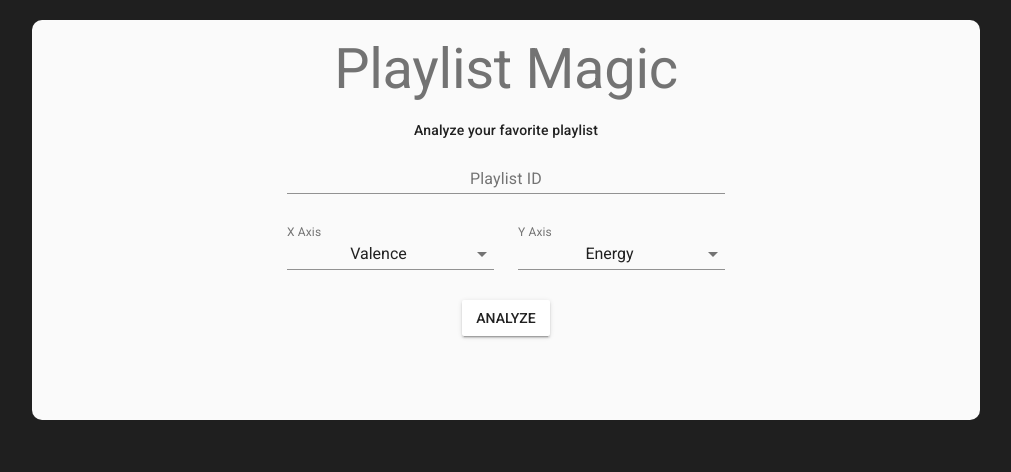
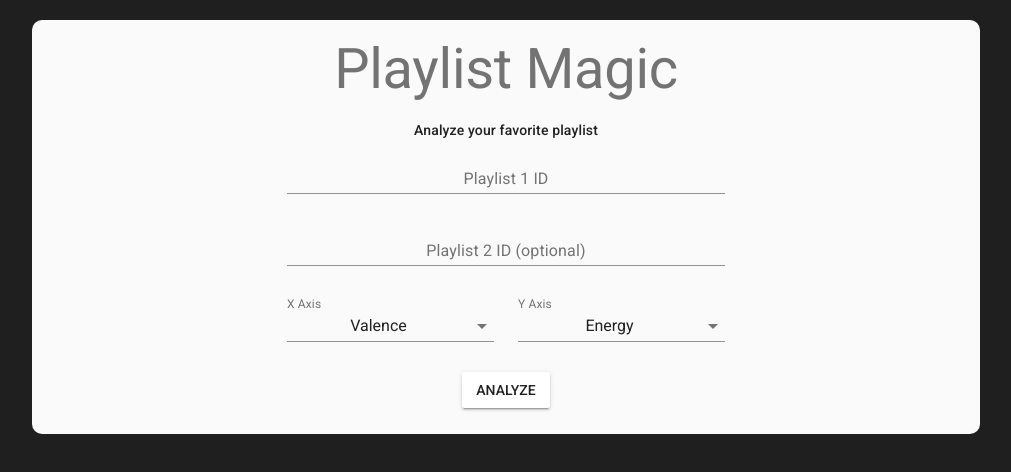
Before and after one commit to nickincardone/playlist-magic-ui, a Vue app: page / in a window 1280 px wide. Shown: the top 472 px of the page, without its empty margins (134-1145 px from the left). Built offline with nearby package versions, Linux system fonts and the light colour scheme.

Commit message:
now can show two playlists at once

```diff
--- a/src/App.vue
+++ b/src/App.vue
@@ -7,8 +7,12 @@
           <div class="md-layout-item md-body-2 nji-subheader">Analyze your favorite playlist</div>
           <div class="md-layout-item nji-playlist-input">
             <md-field>
-              <label class="center-label">Playlist ID</label>
+              <label class="center-label">Playlist 1 ID</label>
               <md-input v-model="playlistId"></md-input>
+            </md-field>
+            <md-field>
+              <label class="center-label">Playlist 2 ID (optional)</label>
+              <md-input v-model="playlistId2"></md-input>
             </md-field>
             <div class="md-layout md-gutter">
               <div class="md-layout-item">
@@ -17,6 +21,7 @@
                   <md-select v-model="xAxis" name="xAxis" id="xAxis">
                     <md-option value="valence">Valence</md-option>
                     <md-option value="energy">Energy</md-option>
+                    <md-option value="danceability">Danceability</md-option>
                     <md-option value="popularity">Popularity</md-option>
                     <md-option value="speechiness">Speechiness</md-option>
                     <md-option value="acousticness">Acousticness</md-option>
@@ -32,6 +37,7 @@
                   <md-select v-model="yAxis" name="yAxis" id="yAxis">
                     <md-option value="valence">Valence</md-option>
                     <md-option value="energy">Energy</md-option>
+                    <md-option value="danceability">Danceability</md-option>
                     <md-option value="popularity">Popularity</md-option>
                     <md-option value="speechiness">Speechiness</md-option>
                     <md-option value="acousticness">Acousticness</md-option>
@@ -113,7 +119,7 @@
       tooltips: {
         callbacks: {
           label: function(tooltipItem, data) {
-            let label = data.labels[tooltipItem.index];
+            let label = data.datasets[tooltipItem.datasetIndex].labels[tooltipItem.index];
             return label;
           }
         }
@@ -147,6 +153,7 @@
         xAxis: 'valence',
         yAxis: 'energy',
         playlistId: '',
+        playlistId2: '',
         options: getOptions('','')
       }
     },
@@ -160,17 +167,29 @@
             labels: labels,
             datasets: [{
               label: response.data.name,
+              labels: labels,
               data: values,
               borderWidth: 1,
-              backgroundColor: '#000000'
+              backgroundColor: '#9a989f'
             }]
           };
+          if (this.playlistId2 !== '') {
+            let response2 = await axios.get(
+              "http://node-express-env.eba-wrkpfpwj.us-east-2.elasticbeanstalk.com/data/" + this.playlistId2);
+            let [labels2, values2] = createScatterArrays(response2.data.tracks, this.xAxis, this.yAxis);
+            chartData.datasets.push({
+              label: response2.data.name,
+              labels: labels2,
+              data: values2,
+              borderWidth: 1,
+              backgroundColor: '#ff8b46'
+            });
+          }
           this.options = getOptions(this.xAxis, this.yAxis);
           this.scatterData = chartData;
           this.showChart = true;
         }
         catch (e) {
-          console.log(e);
           this.hello = "Problem finding playlist data"
         }
       },
```
